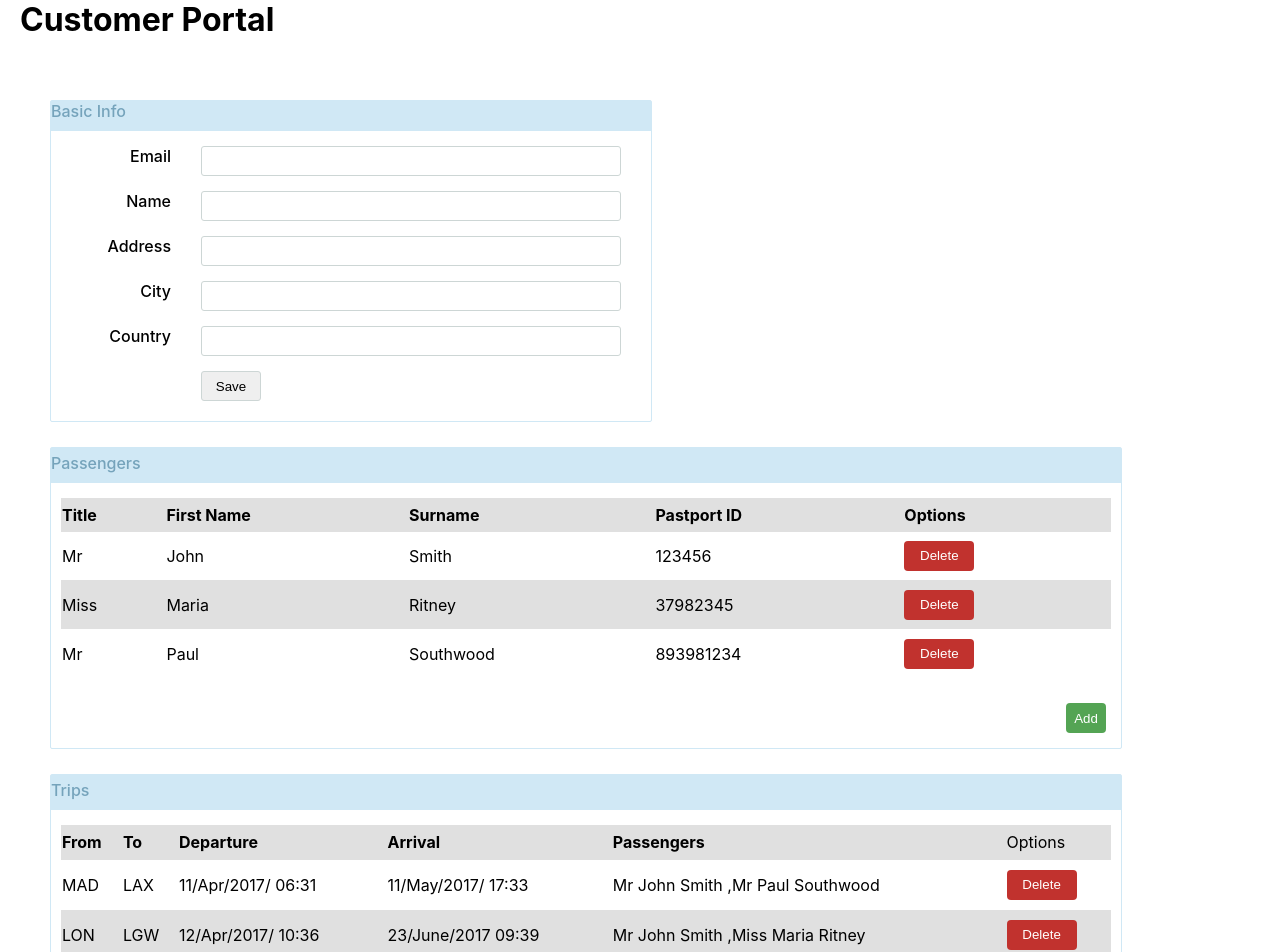
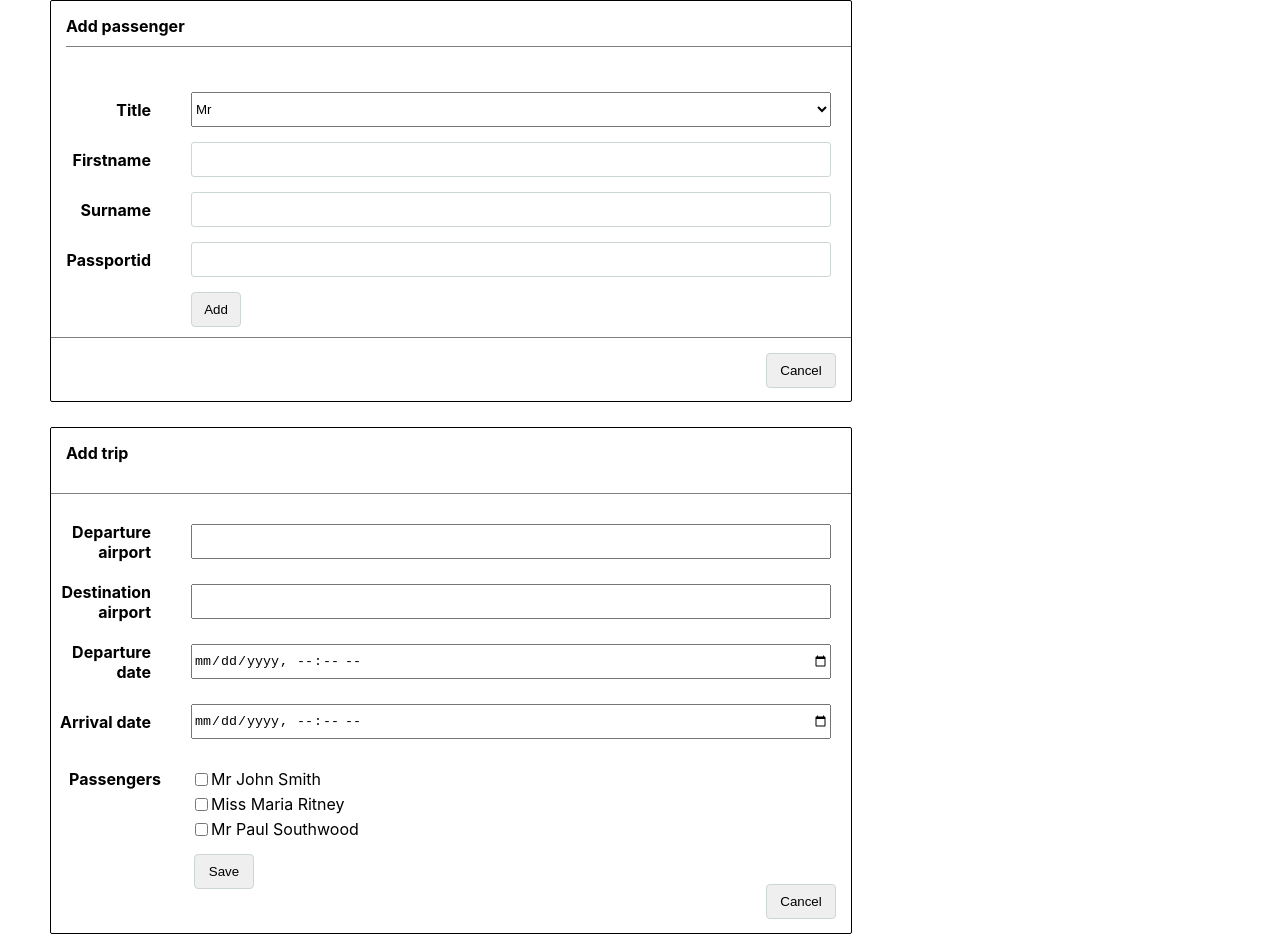
Before and after one commit to Daily120/customer-portal, a React (Create React App) app: page / in a window 1280 px wide. Shown: the top 952 px of the page. Built offline with nearby package versions, Linux system fonts and the light colour scheme.

Commit message:
Add Passenger and Add Trip fields ready

```diff
--- /dev/null
+++ b/src/components/AddPassenger/AddPassenger.css
@@ -0,0 +1,56 @@
+#addPassenger {
+    width: 800px;
+    height: 400px;
+    border: 1.3px solid black;
+    border-radius: 2px;
+    margin: 0 0 25px 50px;
+    display: flex;
+    flex-flow: column;
+}
+
+.add-Passenger-P {
+    margin: 15px 0 15px 15px;
+    font-weight: 700;
+    padding-bottom: 10px;
+    border-bottom: 1px solid gray;
+}
+
+.div-under-addPassenger {
+    display: grid;
+    grid-template-columns: 100px 640px;
+    grid-template-rows: 35px 35px 35px 35px 35px;
+    grid-column-gap: 40px;
+    grid-row-gap: 15px;
+    margin-top: 30px;
+    border-bottom: 1px solid gray;
+    padding-bottom: 10px;
+}
+
+.div-under-addPassenger p {
+    justify-self: end;
+    font-weight: 700;
+    align-self: center;
+}
+
+.div-under-addPassenger input {
+    border: 1.5px solid #CDD6D5;
+    border-radius: 3px;
+}
+
+.addPassengerButton {
+    grid-area: 5 / 2 / 5 / 2;
+    width: 50px;
+    height: 35px;
+    border: 1px solid #CDD6D5;
+    border-radius: 4px;
+}
+
+.cancelButton {
+    align-self: flex-end;
+    margin-right: 15px;
+    margin-top: 15px;
+    width: 70px;
+    height: 35px;
+    border: 1px solid #CDD6D5;
+    border-radius: 4px;
+}
--- /dev/null
+++ b/src/components/AddPassenger/AddPassenger.js
@@ -0,0 +1,30 @@
+import React from 'react';
+import './AddPassenger.css';
+
+const AddPassenger = () => {
+
+    return (
+        <div id="addPassenger">
+            <p className="add-Passenger-P">Add passenger</p>
+            <div className="div-under-addPassenger">
+                <p>Title</p>
+                <select name="titleSelect" id="titleSelect">
+                    <option value="Mr">Mr</option>
+                    <option value="Mrss">Mrs</option>
+                    <option value="Miss">Miss</option>
+                    <option value="Ms">Ms</option>
+                </select>
+                <p>Firstname</p>
+                <input type="text" name="firstNameField" id="firstNameField"/>
+                <p>Surname</p>
+                <input type="text" name="surnameField" id="surnameField"/>
+                <p>Passportid</p>
+                <input type="text" name="passportID" id="passportID"/>
+                <button className="addPassengerButton">Add</button>
+            </div>
+            <button className="cancelButton">Cancel</button>
+        </div>
+    )
+}
+
+export default AddPassenger;
--- /dev/null
+++ b/src/components/AddTrip/AddTrip.css
@@ -0,0 +1,91 @@
+#addTrip {
+    width: 800px;
+    height: 505px;
+    border: 1.3px solid black;
+    border-radius: 2px;
+    margin: 0 0 25px 50px;
+    display: flex;
+    flex-flow: column;
+}
+
+.add-trip-P {
+    margin: 15px 0 0 15px;
+    font-weight: 700;
+}
+
+.div-under-addTrip {
+    display: grid;
+    grid-template-columns: 100px 640px;
+    grid-template-rows: 35px 35px 35px 35px;
+    grid-column-gap: 40px;
+    grid-row-gap: 25px;
+    margin-top: 30px;
+    padding-top: 30px;
+    padding-bottom: 10px;
+    border-top: 1px solid gray;
+}
+
+.div-under-addTrip p {
+    justify-self: end;
+    font-weight: 700;
+    align-self: center;
+    text-align: end;
+}
+
+.grid-with-checkbox {
+    display: grid;
+    grid-template-columns: 100px 50px 150px;
+    grid-template-rows: 20px 20px 20px 40px;
+    grid-row-gap: 5px;
+    margin: 20px 0 0 10px;
+}
+
+.grid-with-checkbox input {
+    justify-self: end;
+    align-self: end;
+}
+
+.grid-with-checkbox label {
+    align-self: self-end;
+}
+
+.grid-with-checkbox-P {
+    justify-self: end;
+    font-weight: 700;
+    align-self: center;
+}
+
+#miss-maria-ritney {
+    grid-area: 2 / 2 / 2 / 3;
+}
+
+.missMaria {
+    grid-area: 2 / 3 / 2 / 4;
+}
+
+#mr-paul-southwood {
+    grid-area: 3 / 2 / 3 / 3;
+}
+
+.mrPaul {
+    grid-area: 3 / 3 / 3 / 4;
+}
+
+.saveButtonTrip {
+    grid-area: 4 / 2 / 4 / 3;
+    width: 60px;
+    height: 35px;
+    margin-left: 33px;
+    margin-top: 10px;
+    border: 1px solid #CDD6D5;
+    border-radius: 4px;
+}
+
+.cancelTripButton {
+    align-self: flex-end;
+    margin-right: 15px;
+    width: 70px;
+    height: 35px;
+    border: 1px solid #CDD6D5;
+    border-radius: 4px;
+}
--- /dev/null
+++ b/src/components/AddTrip/AddTrip.js
@@ -0,0 +1,34 @@
+import React from 'react';
+import './AddTrip.css';
+
+const AddTrip = () => {
+
+    return (
+        <div id="addTrip">
+            <p className="add-trip-P">Add trip</p>
+            <div className="div-under-addTrip">
+                <p>Departure airport</p>
+                <input type="text" name="departureAirport" id="departureAirport" />
+                <p>Destination airport</p>
+                <input type="text" name="destinationAirport" id="destinationAirport" />
+                <p>Departure date</p>
+                <input type="datetime-local" name="departureDate" id="departureDate" />
+                <p>Arrival date</p>
+                <input type="datetime-local" name="arrivalDate" id="arrivalDate" />
+            </div>
+            <div className="grid-with-checkbox">
+                <p className="grid-with-checkbox-P">Passengers</p>
+                <input type="checkbox" id="mr-john-smith" name="mr-john-smith" />
+                <label htmlFor="mr-john-smith">Mr John Smith</label>
+                <input type="checkbox" id="miss-maria-ritney" name="miss-maria-ritney" />
+                <label htmlFor="miss-maria-ritney" className="missMaria">Miss Maria Ritney</label>
+                <input type="checkbox" id="mr-paul-southwood" name="mr-paul-southwood" />
+                <label htmlFor="mr-paul-southwood" className="mrPaul">Mr Paul Southwood</label>
+                <button className="saveButtonTrip">Save</button>
+            </div>
+                <button className="cancelTripButton">Cancel</button>
+            </div>
+            )
+        }
+
+export default AddTrip;
--- a/src/containers/App.js
+++ b/src/containers/App.js
@@ -2,6 +2,8 @@ import React, { Component } from 'react';
 import './App.css';
 import LoginPage from '../components/LoginPage/LoginPage';
 import CustomerDetailsPage from '../components/CustomerDetailsPage/CustomerDetailsPage';
+import AddPassenger from '../components/AddPassenger/AddPassenger';
+import AddTrip from '../components/AddTrip/AddTrip';
 
 class App extends Component {
   constructor() {
@@ -15,7 +17,9 @@ class App extends Component {
     return (
       <div className="App">
         {/* <LoginPage /> */}
-        <CustomerDetailsPage />
+        {/* <CustomerDetailsPage /> */}
+        <AddPassenger />
+        <AddTrip />
       </div>
     );
   }
```
